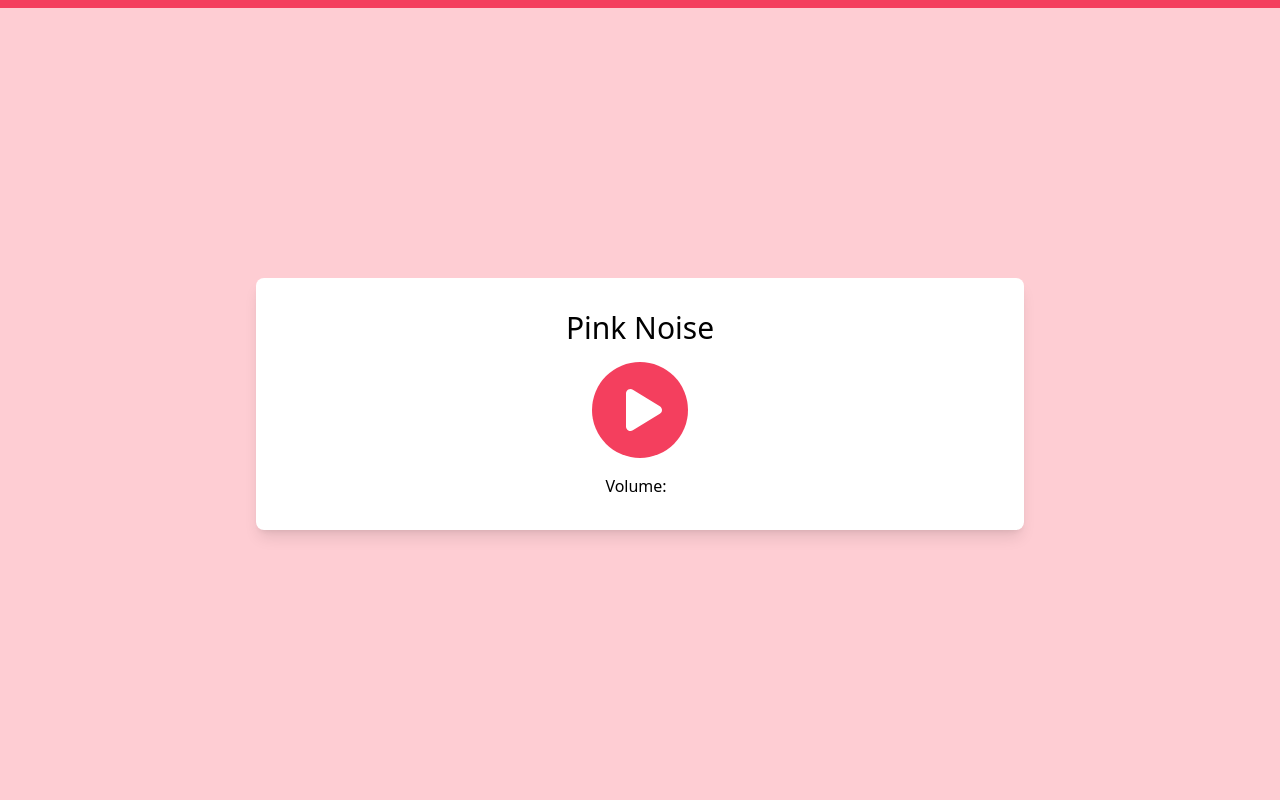
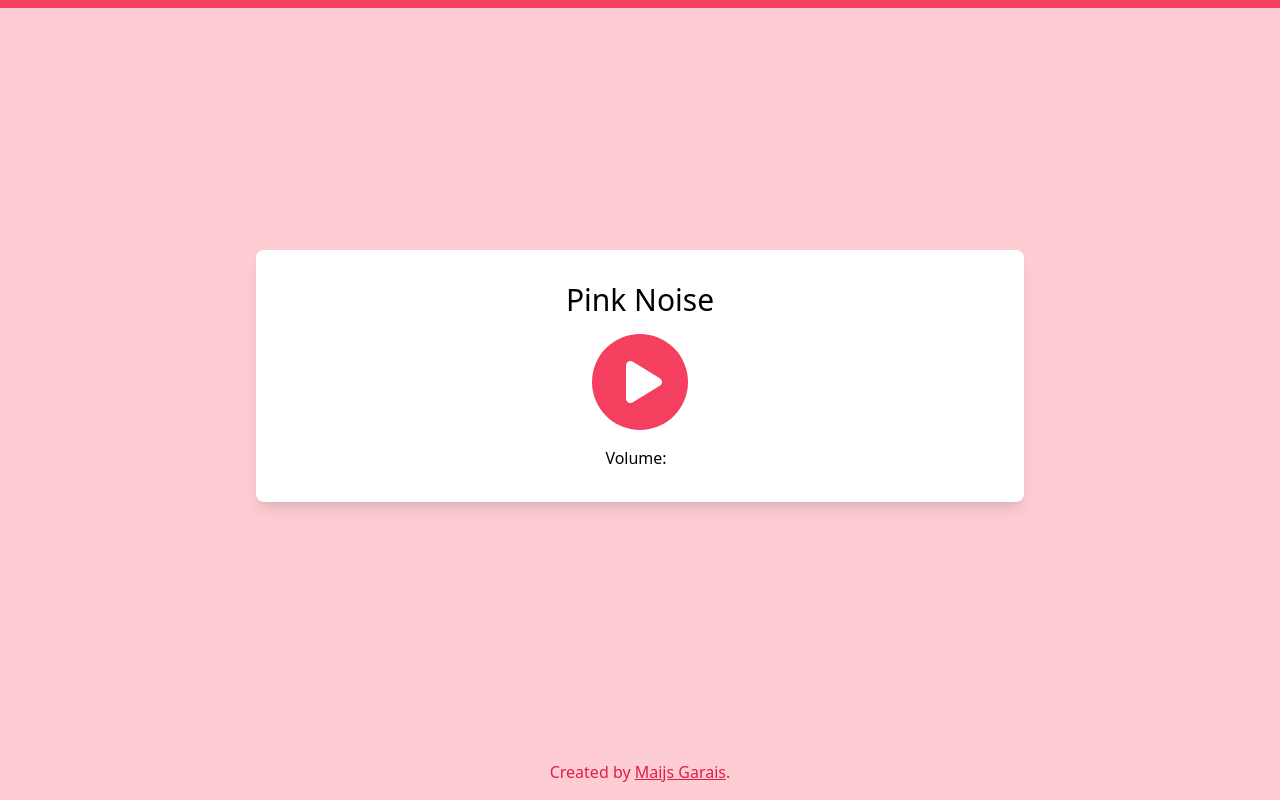
Before and after one commit to mai-soup/pink-noise-generator, a React (Vite) app: page / in a window 1280 px wide. Built offline with nearby package versions, Linux system fonts and the light colour scheme.

Commit message:
add credits

```diff
--- a/src/App.jsx
+++ b/src/App.jsx
@@ -12,6 +12,20 @@ function App() {
           </div>
         </div>
       </div>
+      <footer className='flex items-center justify-center text-rose-600'>
+        <p className='py-4'>
+          Created by{' '}
+          <a
+            href='https://maijsgarais.com/'
+            className='underline hover:font-bold'
+            target='_blank'
+            rel='noreferrer'
+          >
+            Maijs Garais
+          </a>
+          .
+        </p>
+      </footer>
     </div>
   )
 }
```
